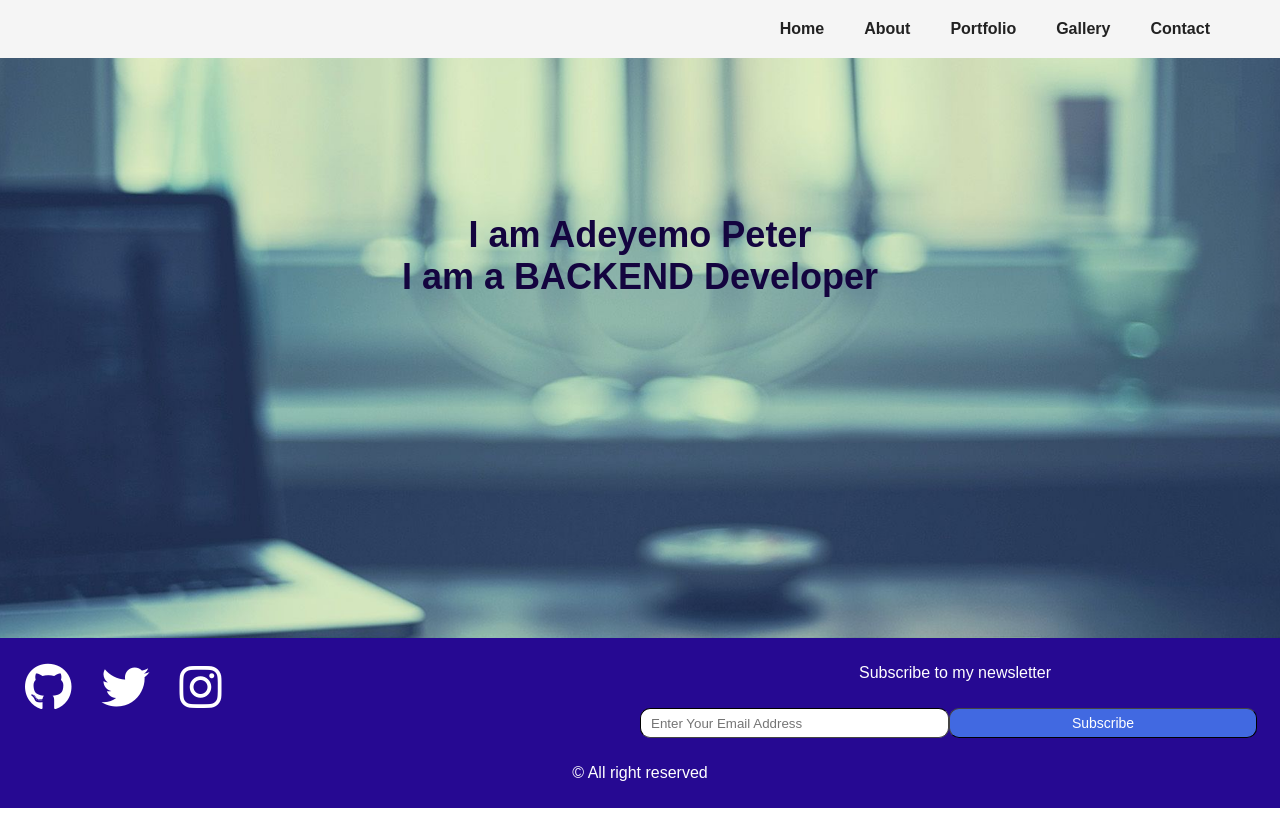
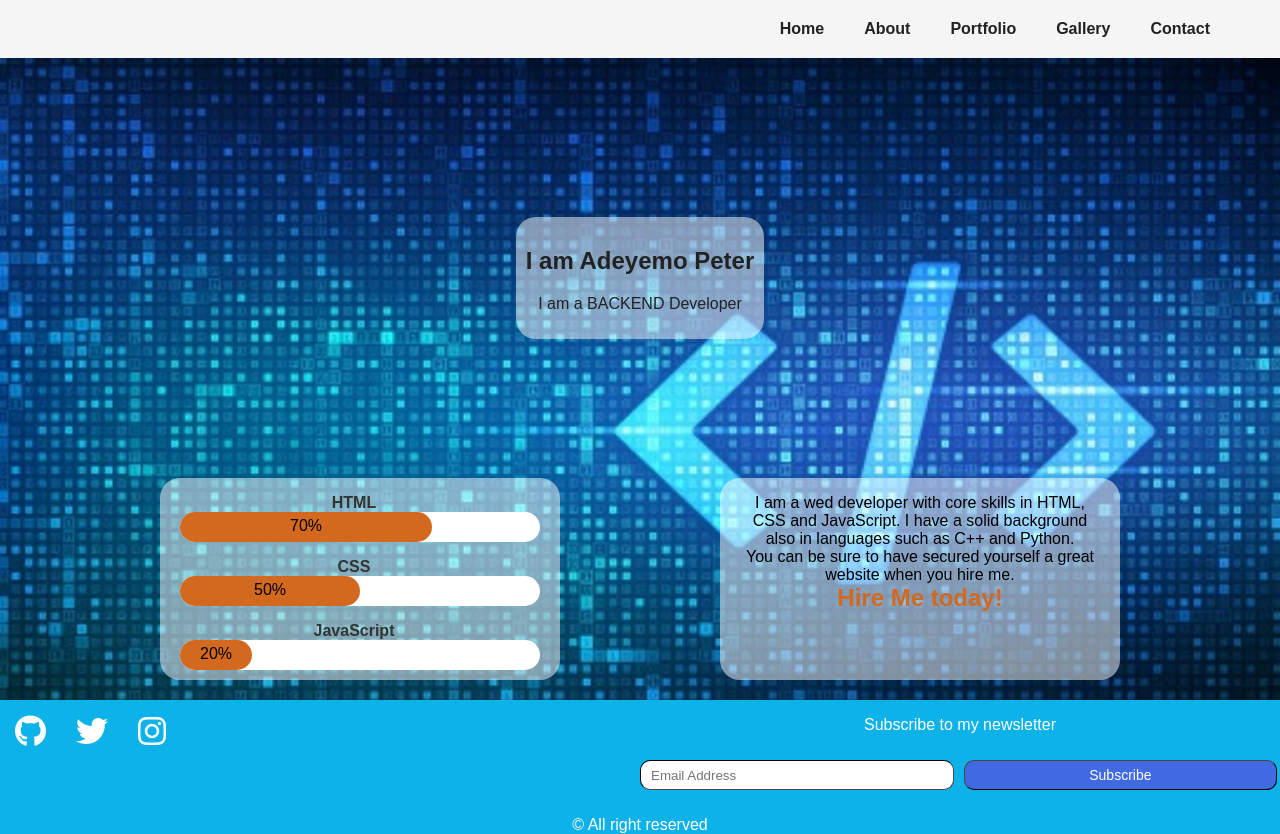
Before and after one commit to adeyemodanointed/MyPortfolio, a plain HTML site: page index.html in a window 1280 px wide. Before the commit the page ends 808 px from the top, so only its background shows below. Drawn offline with Linux system fonts and the light colour scheme.

Commit message:
Changes made to home page

```diff
--- a/css/styles.css
+++ b/css/styles.css
@@ -10,7 +10,7 @@ body {
 }
 .home-body{
     font-family: Arial, Helvetica, sans-serif;
-    background-image: url("../img/bg.jpg");
+    background-image: url("../img/img-1.jpg");
     background-position: center;
     background-size: cover;
 }
@@ -18,14 +18,22 @@ body {
     clear: both;
 }
 #home-section {
+    display: flex;
     max-width: 100%;
-    height: 70VH;
+    height: 50VH;
     margin: auto;
-    padding: 100px;
+    padding: 50px;
     text-align: center;
-    font-weight: bolder;
-    color: rgb(20, 4, 63);
-    font-size: 36px;
+    color: #222;
+
+}
+
+#home-section div {
+    background: rgba(255, 255, 255, 0.5);
+    max-width: 400px;
+    margin: auto;
+    border-radius: 20px;
+    padding: 10px;
 }
 
 /* Navigation bar styling */
@@ -73,6 +81,79 @@ body {
     border-radius: 50%;
     margin: auto;
 }
+
+/* Skill session */
+.skill-set {
+    display: flex;
+    justify-content: space-evenly;
+    margin-bottom: 20px;
+}
+.home-skill {
+    text-align: center;
+    display: flex;
+    flex-direction: column;
+    width: 400px;
+    background: rgba(255, 255, 255, 0.5);
+    padding-left: 20px;
+    padding-right: 20px;
+    border-radius: 20px;
+}
+.text-primary {
+    color: chocolate;
+    font-weight: bolder;
+    font-size: 1.5rem;
+}
+.line-up {
+    display: flex;
+    flex-direction: row;
+    background-color: #fff;
+    height: 30px;
+    padding-top: 0;
+    border-radius: 20px;
+    text-align: center;
+}
+.line-up:last-child{
+    margin-bottom: 10px;
+}
+.skill-value {
+    margin-right: 0.75rem;
+    font-weight: bolder;
+    color: #333;
+    margin-bottom: 0;
+}
+.html-done {
+    width: 70%;
+    margin: 0;
+    padding: 5px;
+}
+.css-done {
+    width: 50%;
+    margin: 0;
+    padding: 5px;
+}
+.js-done {
+    width: 20%;
+    margin: 0;
+    padding: 5px;
+}
+
+.html-done,
+.css-done,
+.js-done {
+    border-radius: 20px;
+    background: chocolate;
+}
+
+/* Testimonial section */
+/* #testimonials {
+    display: flex;
+    justify-content: space-between;
+}
+.placeholder-image {
+    width: 100px;
+    height: 100px;
+} */
+
  /* Styling for about section  */
 #about-section {
     max-width: 100%;
@@ -86,16 +167,13 @@ body {
 #details p {
     font-size: 18px;
 }
-h3{
-    color: royalblue;
-}
 
 /* Styling for footer */
 #main-footer {
    text-align: center;
-   background: rgb(38, 9, 146);
+   background:#0db2e9;
    color: #fff;
-   padding: 10px;
+   /* padding: 10px; */
 }
 #newsletter{
     width: 50%;
@@ -104,6 +182,7 @@ h3{
 #subscribe-button{
     background-color: royalblue;
     padding: 5px;
+    margin-left: 10px;
     border-radius: 10px;
     font-size: 14px;
     color: #fff;
@@ -123,7 +202,9 @@ h3{
     text-decoration: none;
     padding: 15px;
 }
-
+.all-right {
+    margin-bottom: 0rem;
+}
 /* Contact.html styling */
 .underline{
     background-color: #0db2e9;
--- a/index.html
+++ b/index.html
@@ -22,28 +22,63 @@
 
     <section id="home-section">
         <div>
-        <p>
-            I am Adeyemo Peter<br>
-            I am a BACKEND Developer
-        </p>
+            <h1>I am Adeyemo Peter</h1>
+            <p>I am a BACKEND Developer</p>
         </div>
     </section>
 
+    <section class="skill-set">
+        <div class="home-skill">
+            <p class="skill-value" >HTML</p>
+            <div class="line-up">
+                <div class="html-done">70%</div>
+            </div>
+            <p class="skill-value">CSS</p>
+            <div class="line-up">
+               <div class="css-done">50%</div>
+            </div>
+            <p class="skill-value">JavaScript</p>
+            <div class="line-up">
+                <div class="js-done">20%</div>
+            </div>
+        </div>
+
+        <div class="home-skill">
+            <p class="skill-story">I am a wed developer with core skills in HTML, CSS and JavaScript. I have a solid background also in languages such as C++ and Python. <br> You can be sure to have secured yourself a great website when you hire me. <br>
+            <span class="text-primary">Hire Me today!</span> </p>
+        </div>
+    </section>
+
+    <!-- Testimonials section -->
+    <!-- <section id="testimonials">
+        <div class="testimony">
+            <div class="placeholder-image">
+                <img src="./img/placeholder-img.png" alt="PlaceHolder">
+            </div>
+            <p>Lorem ipsum dolor sit amet consectetur adipisicing elit. Quia odit voluptatem doloribus possimus, accusantium molestias quo voluptatum omnis corporis repellat?</p>
+        </div>
+        <div class="testimony">
+            <div class="placeholder-image">
+                <img src="./img/placeholder-img.png" alt="PlaceHolder">
+            </div>
+        </div>
+    </section> -->
+
     <footer id="main-footer">
         <div>
-            <a href="https://web.facebook.com/adeyemo.danointed" target="_blank"><i class="fab fa-github fa-3x"></i></a>
-            <a href="https://www.twitter.com/adedanointed" target="_blank"><i class="fab fa-twitter fa-3x"></i></a>
-            <a href="https://www.instagram.com/adeyemodanointed/" target="_blank"><i class="fab fa-instagram fa-3x"></i></a>
+            <a href="https://web.facebook.com/adeyemo.danointed" target="_blank"><i class="fab fa-github fa-2x"></i></a>
+            <a href="https://www.twitter.com/adedanointed" target="_blank"><i class="fab fa-twitter fa-2x"></i></a>
+            <a href="https://www.instagram.com/adeyemodanointed/" target="_blank"><i class="fab fa-instagram fa-2x"></i></a>
 
             <div id="newsletter">
                 <p>Subscribe to my newsletter</p>
-                <input type="email" name="email" id="email" placeholder="Enter Your Email Address">
+                <input type="email" name="email" id="email" placeholder="Email Address">
                 <input type="button" value="Subscribe" id="subscribe-button">
             </div>
         </div>
         <div class="clr"></div>
         <div>
-        <p> &copy; All right reserved </p>
+        <p class="all-right"> &copy; All right reserved </p>
         </div>
     </footer>
 </body>
```
Also changed, not shown: img/img-1.jpg (added), img/img-2.jpg (added), img/img-4.jpg (added), img/placeholder-img.png (added).
